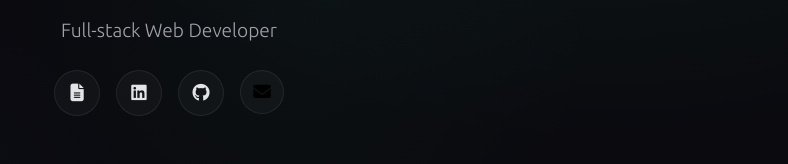
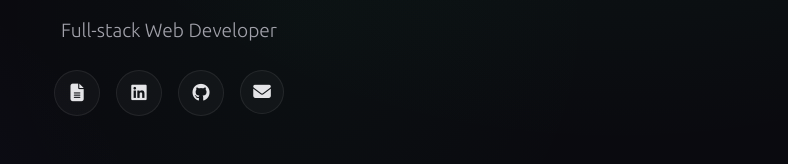
Before and after one commit to MarkCirineo/portfolio, a Vue app: page / in a window 1280 px wide. Shown: the part 374-538 px from the top of the page, without its empty margins (471-1259 px from the left). Built offline with nearby package versions, Linux system fonts and the light colour scheme.

Commit message:
fix: email icon color on button element, add MC favicon

```diff
--- a/index.html
+++ b/index.html
@@ -8,6 +8,7 @@
             content="Mark Cirineo — Full-stack web developer building real products from idea to deployment. Portfolio showcasing projects, experience, and skills."
         />
         <title>Mark Cirineo — Full-stack Developer</title>
+        <link rel="icon" type="image/svg+xml" href="/favicon.svg" />
 
         <!-- Fonts -->
         <link rel="preconnect" href="https://fonts.googleapis.com" />
--- a/src/components/hero/Hero.vue
+++ b/src/components/hero/Hero.vue
@@ -153,6 +153,7 @@ export default defineComponent({
     border: 1px solid var(--color-glass-border);
     backdrop-filter: blur(12px);
     -webkit-backdrop-filter: blur(12px);
+    color: var(--color-text-primary);
     cursor: pointer;
     transition: all var(--transition-base);
 }
```
Also changed, not shown: public/favicon.svg (added).
